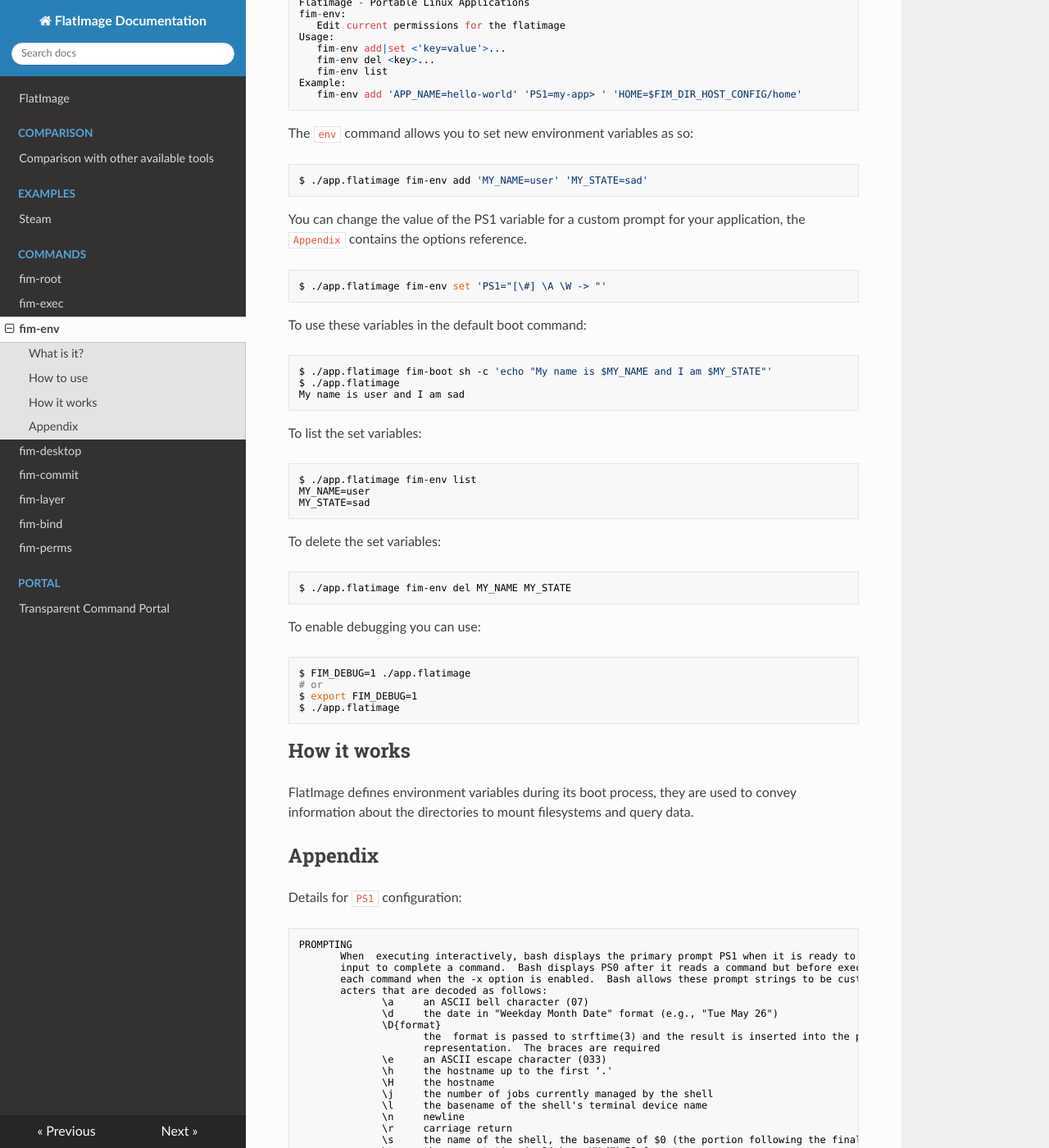
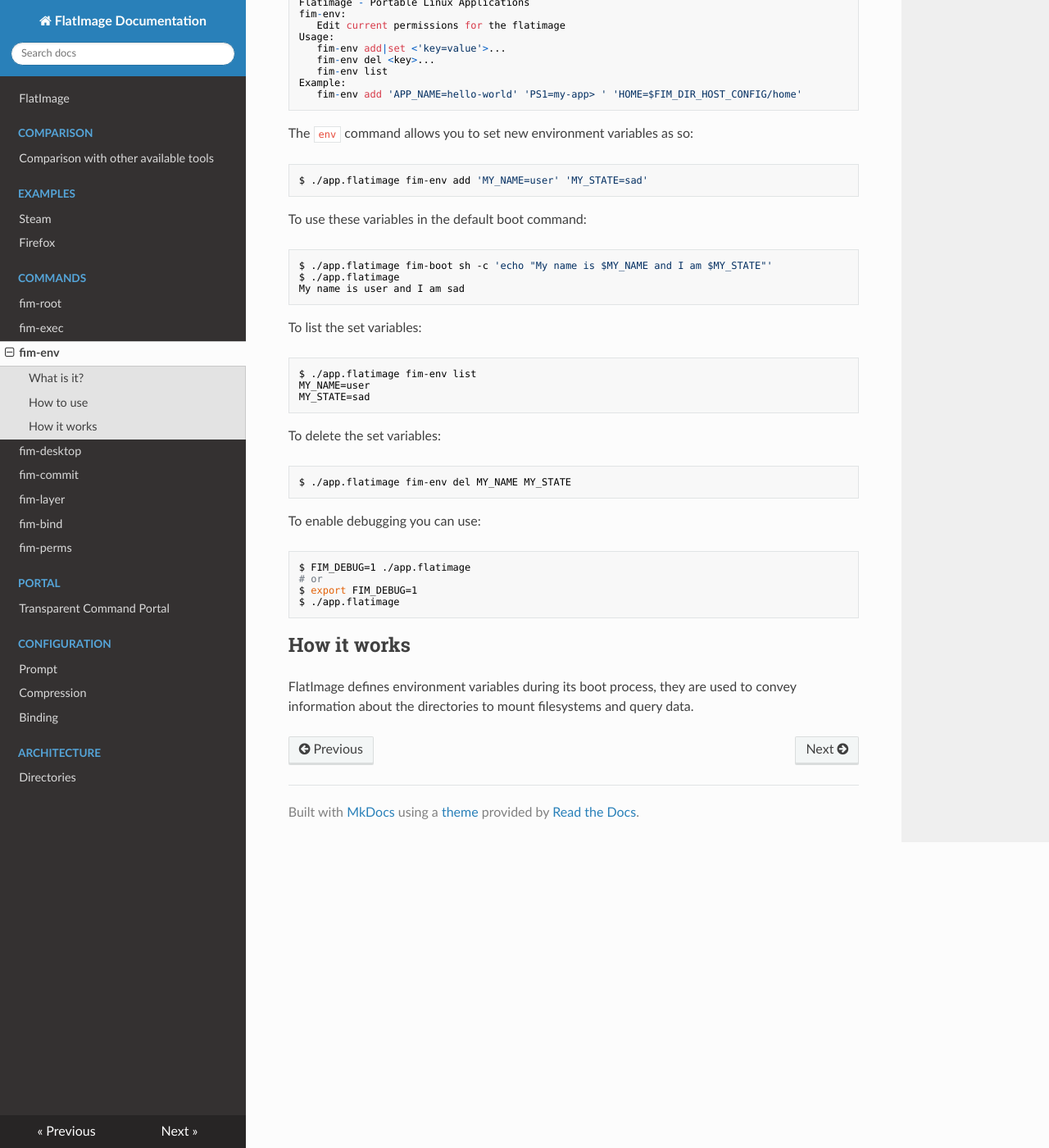
Before and after one commit to flatimage/docs, an MkDocs documentation site: the page built from docs/cmd/environment.md, in a window 1280 px wide and 1400 px high, scrolled down 802 px. Shown: the whole window at 82% size. Built offline with MkDocs 1.6.1, drawn with Linux system fonts in a browser that asks for light colours; nearby versions of some CDN libraries; some of the changed text lies outside the part shown.

Commit message:
Include architecture and configuration details

````diff
--- a/docs/cmd/environment.md
+++ b/docs/cmd/environment.md
@@ -44,13 +44,6 @@
 $ ./app.flatimage fim-env add 'MY_NAME=user' 'MY_STATE=sad'
 ```
 
-You can change the value of the PS1 variable for a custom prompt for your
-application, the `Appendix` contains the options reference.
-
-```bash
-$ ./app.flatimage fim-env set 'PS1="[\#] \A \W -> "'
-```
-
 To use these variables in the default boot command:
 
 ```bash
@@ -84,50 +77,3 @@
 
 FlatImage defines environment variables during its boot process, they are used
 to convey information about the directories to mount filesystems and query data.
-
-## Appendix
-
-Details for `PS1` configuration:
-
-```txt
-PROMPTING
-       When  executing interactively, bash displays the primary prompt PS1 when it is ready to read a command, and the secondary prompt PS2 when it needs more
-       input to complete a command.  Bash displays PS0 after it reads a command but before executing it.  Bash displays PS4 as described above before  tracing
-       each command when the -x option is enabled.  Bash allows these prompt strings to be customized by inserting a number of backslash-escaped special char‐
-       acters that are decoded as follows:
-              \a     an ASCII bell character (07)
-              \d     the date in "Weekday Month Date" format (e.g., "Tue May 26")
-              \D{format}
-                     the  format is passed to strftime(3) and the result is inserted into the prompt string; an empty format results in a locale-specific time
-                     representation.  The braces are required
-              \e     an ASCII escape character (033)
-              \h     the hostname up to the first ‘.'
-              \H     the hostname
-              \j     the number of jobs currently managed by the shell
-              \l     the basename of the shell's terminal device name
-              \n     newline
-              \r     carriage return
-              \s     the name of the shell, the basename of $0 (the portion following the final slash)
-              \t     the current time in 24-hour HH:MM:SS format
-              \T     the current time in 12-hour HH:MM:SS format
-              \@     the current time in 12-hour am/pm format
-              \A     the current time in 24-hour HH:MM format
-              \u     the username of the current user
-              \v     the version of bash (e.g., 2.00)
-              \V     the release of bash, version + patch level (e.g., 2.00.0)
-              \w     the value of the PWD shell variable ($PWD), with $HOME abbreviated with a tilde (uses the value of the PROMPT_DIRTRIM variable)
-              \W     the basename of $PWD, with $HOME abbreviated with a tilde
-              \!     the history number of this command
-              \#     the command number of this command
-              \$     if the effective UID is 0, a #, otherwise a $
-              \nnn   the character corresponding to the octal number nnn
-              \\     a backslash
-              \[     begin a sequence of non-printing characters, which could be used to embed a terminal control sequence into the prompt
-              \]     end a sequence of non-printing characters
-
-       The command number and the history number are usually different: the history number of a command is its position in the history list, which may include
-       commands restored from the history file (see HISTORY below), while the command number is the position in the sequence of commands executed  during  the
-       current  shell session.  After the string is decoded, it is expanded via parameter expansion, command substitution, arithmetic expansion, and quote re‐
-       moval, subject to the value of the promptvars shell option (see the description of the shopt command under SHELL BUILTIN  COMMANDS  below).   This  can
-       have unwanted side effects if escaped portions of the string appear within command substitution or contain characters special to word expansion.
-```
--- a/mkdocs.yml
+++ b/mkdocs.yml
@@ -5,6 +5,7 @@
     - comparison.md
   - Examples:
     - Steam: examples/steam.md
+    - Firefox: examples/firefox.md
   - Commands:
     - fim-root: cmd/root.md
     - fim-exec: cmd/exec.md
@@ -16,4 +17,10 @@
     - fim-perms: cmd/perms.md
   - Portal:
     - portal.md
+  - Configuration:
+    - Prompt: configuration/prompt.md
+    - Compression: configuration/compression.md
+    - Binding: configuration/binding.md
+  - Architecture:
+    - Directories: architecture/directories.md
 theme: readthedocs
````
Also changed, not shown: docs/architecture/directories.md (added, +49 -0 lines), docs/configuration/binding.md (added, +25 -0 lines), docs/configuration/compression.md (added, +17 -0 lines), docs/configuration/prompt.md (added, +59 -0 lines), docs/examples/steam.md (+2 -0 lines).
